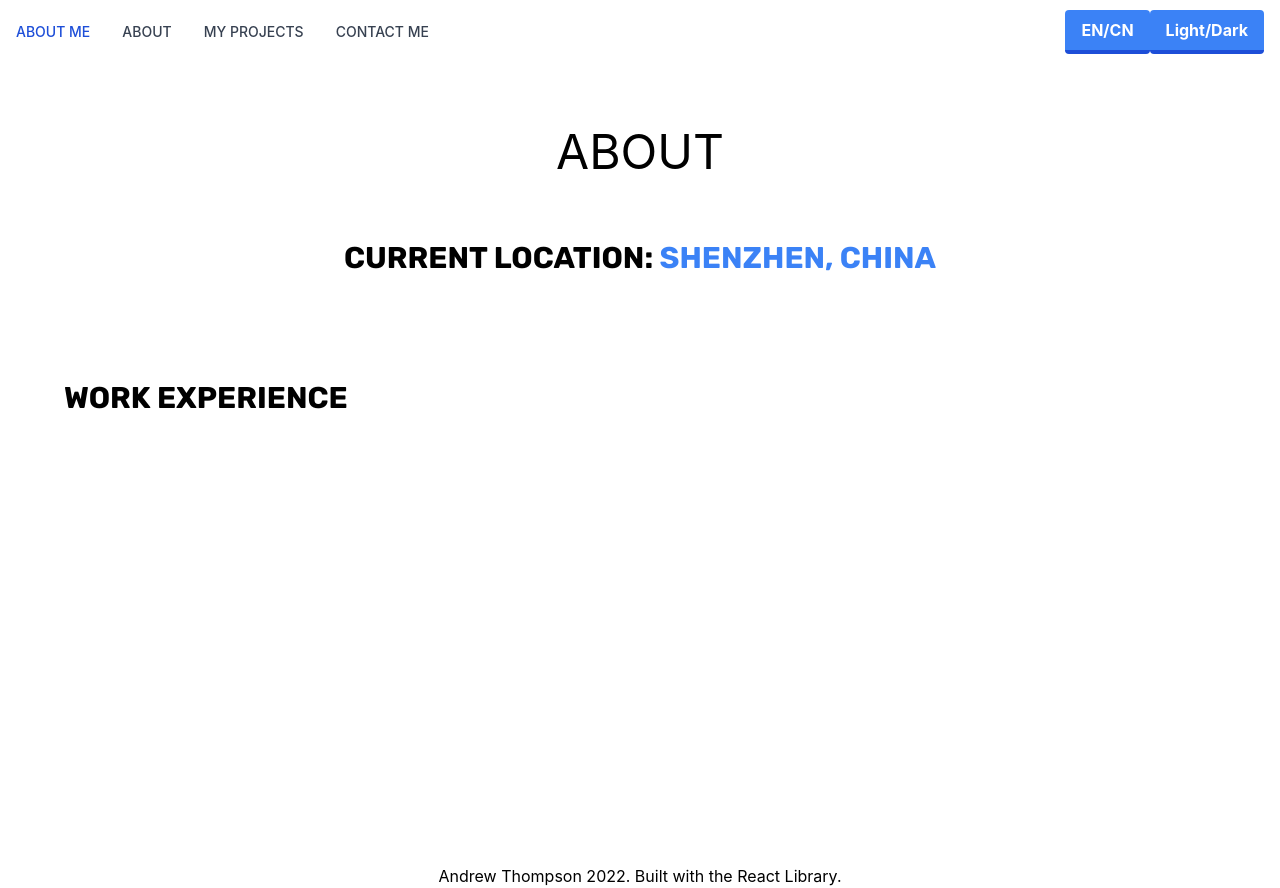
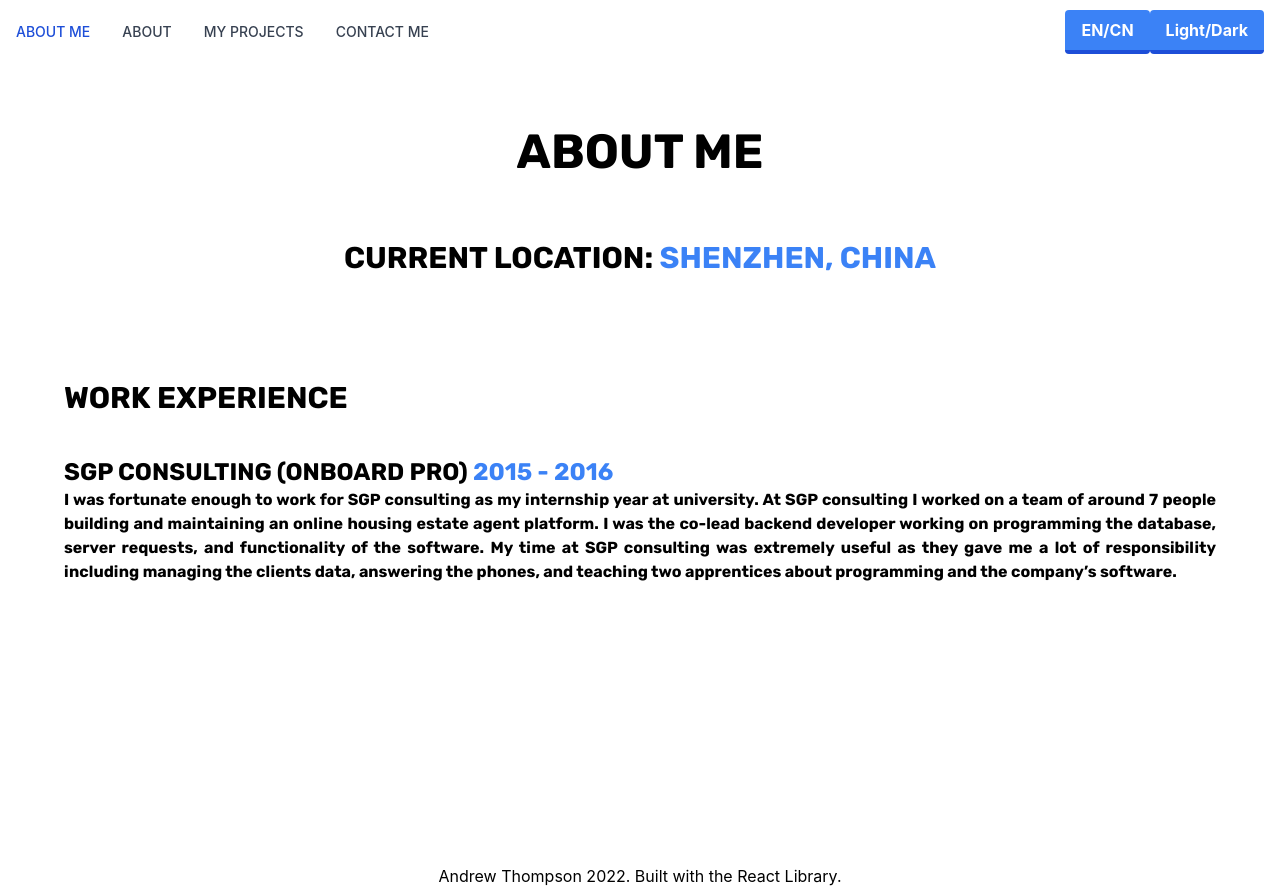
Before and after one commit to andy678/Portfolio, a React (Create React App) app: page /about in a window 1280 px wide. Built offline with nearby package versions, Linux system fonts and the light colour scheme.

Commit message:
Added age display component

```diff
--- /dev/null
+++ b/src/components/ageDisplay.js
@@ -0,0 +1,18 @@
+import React from "react";
+
+export default function AgeDisplay(){
+
+    const date = new Date()
+    const currentDate = date.getFullYear() + '/' + '0' + date.getMonth() + '/' + date.getDate()
+    const birthDate = "1995/01/29"
+
+    const calculateAgeDays = () => Math.abs(new Date(currentDate) - new Date(birthDate)) / (1000 * 3600 * 24)
+    const calculateAgeHours = () => calculateAgeDays() * 24
+    const calculateAgeYears = () => Math.floor(calculateAgeDays() / 365.25)
+
+    return(
+       <>
+            <span>Earth Years {calculateAgeYears()} Earth Days {calculateAgeDays()} Hours {(calculateAgeHours())} </span>
+       </>
+     )
+}
--- a/src/pages/about.js
+++ b/src/pages/about.js
@@ -1,11 +1,12 @@
 export default function AboutPage() {
 
     return (
-      <div className="">
-        <h1 id="about" className="text-5xl">ABOUT</h1>
-        <div className="text-3xl pt-16 pb-10 font-rubik text-black dark:text-white">CURRENT LOCATION: <span className="text-blue-500">SHENZHEN, CHINA</span></div>
-        <div className="text-3xl text-left pt-16 pb-10 font-rubik text-black dark:text-white">WORK EXPERIENCE </div>
-
+      <div className="font-rubik text-black dark:text-white">
+        <h1 id="about" className="text-5xl">ABOUT ME</h1>
+        <div className="text-3xl pt-16 pb-10">CURRENT LOCATION: <span className="text-blue-500">SHENZHEN, CHINA</span></div>
+        <div className="text-3xl text-left pt-16 pb-10">WORK EXPERIENCE </div>
+        <div className="text-2xl text-left">SGP CONSULTING (ONBOARD PRO) <span className="text-blue-500">2015 - 2016</span></div>
+        <p className="text-justify text-m">I was fortunate enough to work for SGP consulting as my internship year at university. At SGP consulting I worked on a team of around 7 people building and maintaining an online housing estate agent platform. I was the co-lead backend developer working on programming the database, server requests, and functionality of the software. My time at SGP consulting was extremely useful as they gave me a lot of responsibility including managing the clients data, answering the phones, and teaching two apprentices about programming and the company’s software.</p>
       </div>
     );
   }
--- a/src/pages/contact.js
+++ b/src/pages/contact.js
@@ -3,7 +3,8 @@ export default function ContactPage() {
     return (
       <div className="w-full h-full">
         <h1 id="contact" className="text-5xl">CONTACT</h1>
-        contact section
+          <input type="email" name="email" value="Please enter your email"/>
+          <input type="textbox" name="textarea" value="Please enter your message here" />
       </div>
     );
   }
--- a/src/pages/home.js
+++ b/src/pages/home.js
@@ -3,6 +3,7 @@ import { LanguageContext } from '../context/languageContext';
 import SkillBadge from "../components/skillBadge"
 import Button from "../components/button";
 import GitHubButton from 'react-github-btn'
+import AgeDisplay from "../components/ageDisplay";
 
 export default function HomePage() {
 
@@ -19,6 +20,7 @@ export default function HomePage() {
             <Button text={languageEN ? "VIEW MY PROJECTS" : "看我的项目"} />
             <Button text={languageEN ? "CONTACT ME" : "联系我"} />
           </div>
+          <AgeDisplay />
         </div>
        </div>
     );
```
